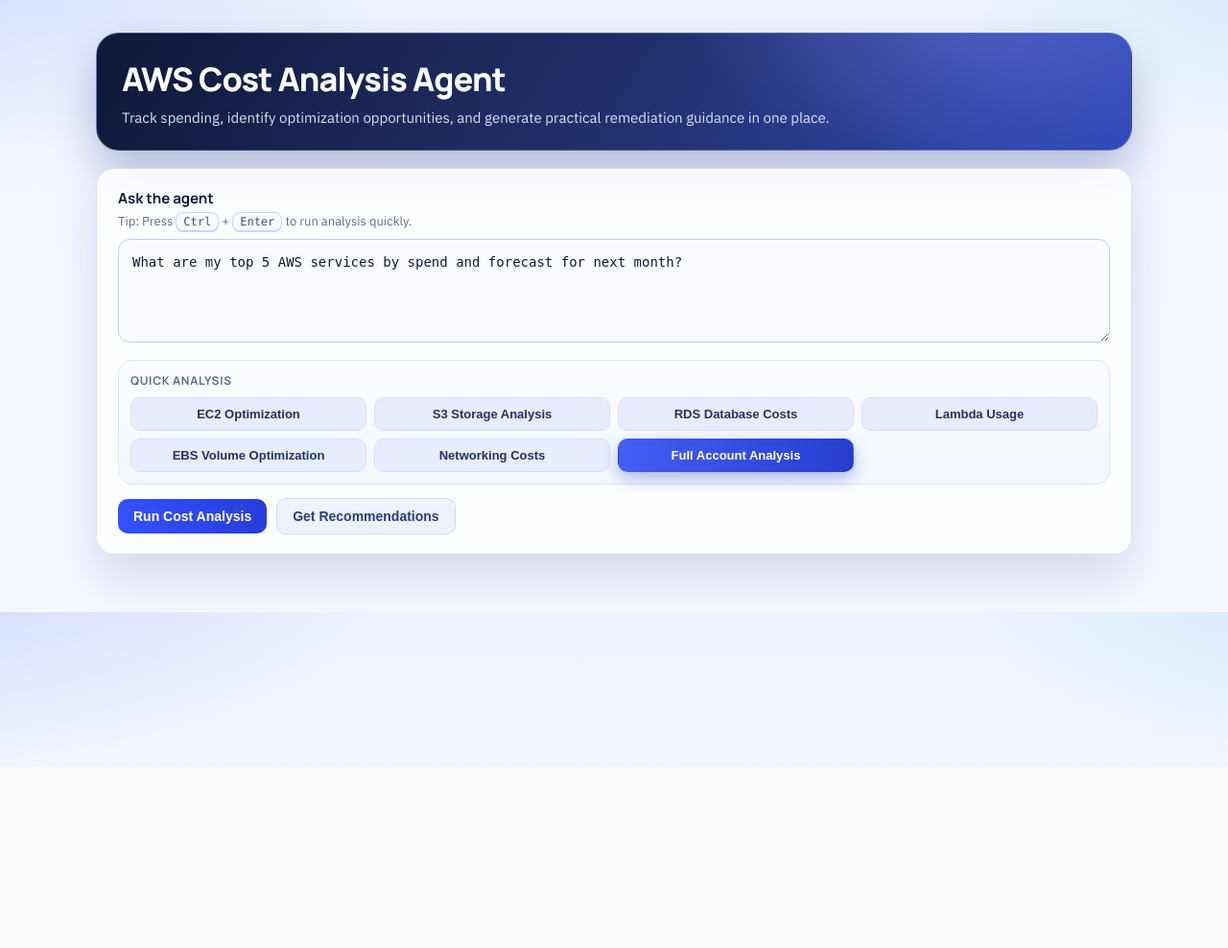
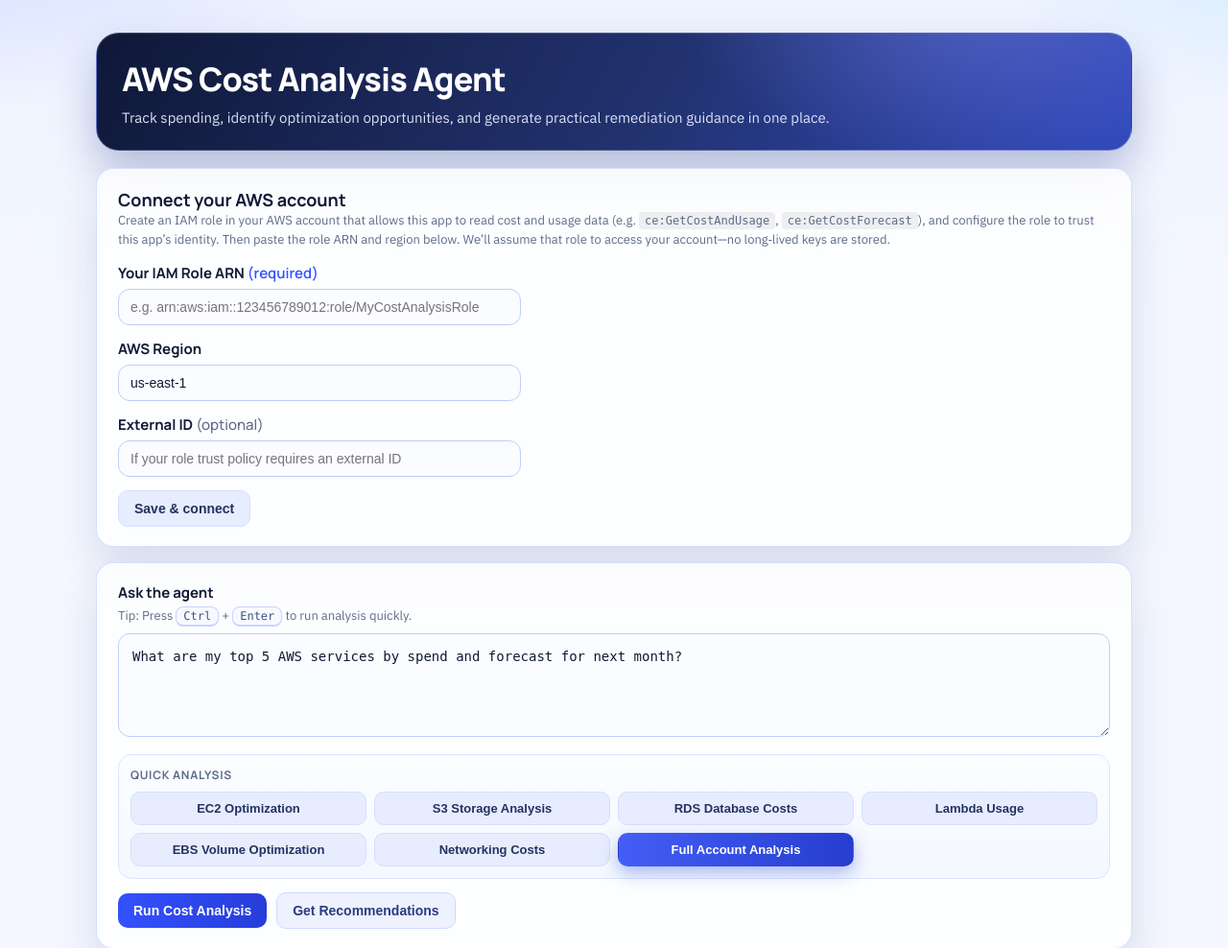
Before and after one commit to adeelnisar002/aws-cost-optimization-advisor, a Flask app: page / in a window 1280 px wide. Shown: the top 988 px of the page at 96% size. Before the commit the page ends 795 px from the top, so only its background shows below. Run offline with Flask 3, Linux system fonts and the light colour scheme; parts of the project's set-up code (start-up, migrations or seed data) failed here and were passed over.

Commit message:
agent-v1:using role

```diff
--- a/app.py
+++ b/app.py
@@ -3,7 +3,7 @@
 from threading import Thread
 from typing import Any, Dict, List
 
-from flask import Flask, jsonify, render_template, request
+from flask import Flask, g, jsonify, render_template, request, session
 
 from config import settings
 from graph.manager_graph import ManagerGraph
@@ -13,8 +13,31 @@
 logger = logging.getLogger(__name__)
 
 app = Flask(__name__)
+app.secret_key = settings.flask_secret_key
 graph = ManagerGraph()
 remediation_graph = RemediationGraph()
+
+
+@app.before_request
+def set_aws_config_from_session():
+    """Set request-scoped AWS region/role from session so MCP client uses them (SaaS: user's role = access their account)."""
+    g.aws_region = session.get("aws_region") or settings.aws_region
+    g.aws_role_arn = session.get("aws_role_arn") or getattr(settings, "aws_role_arn", "") or ""
+    g.aws_profile = session.get("aws_profile") or settings.aws_profile or ""
+    g.aws_external_id = session.get("aws_external_id") or getattr(settings, "aws_external_id", "") or ""
+
+
+def _require_aws_connection():
+    """Return None if user has connected (role ARN or local profile); else return error dict for JSON/HTML response."""
+    role_arn = (getattr(g, "aws_role_arn", None) or "").strip()
+    profile = (getattr(g, "aws_profile", None) or "").strip()
+    if role_arn or profile:
+        return None
+    return {
+        "ok": False,
+        "error": "Connect your AWS account",
+        "summary": "Enter your IAM Role ARN and region above, then click Save AWS settings. We use that role to access your account's cost data. If you use a local profile instead, set AWS_PROFILE in the server environment.",
+    }
 
 DEFAULT_QUERY = "What are my top 5 AWS services by spend and forecast for next month?"
 ANALYSIS_TYPES = {
@@ -105,7 +128,7 @@
     if not isinstance(top_services, list):
         top_services = []
 
-    region = settings.aws_region
+    region = getattr(g, "aws_region", None) or settings.aws_region
     items: List[Dict[str, Any]] = []
 
     for svc in top_services:
@@ -224,6 +247,51 @@
     }
 
 
+@app.get("/api/settings")
+def api_get_settings():
+    """Return current AWS settings (region, role ARN, external ID) from session or config."""
+    return jsonify({
+        "aws_region": session.get("aws_region") or settings.aws_region,
+        "aws_role_arn": session.get("aws_role_arn") or getattr(settings, "aws_role_arn", "") or "",
+        "aws_external_id": session.get("aws_external_id") or getattr(settings, "aws_external_id", "") or "",
+    })
+
+
+@app.post("/api/settings")
+def api_save_settings():
+    """Save AWS region, IAM role ARN, and optional external ID to session (SaaS: user connects their account)."""
+    payload = request.get_json(silent=True) or {}
+    region = (payload.get("aws_region") or "").strip() or None
+    role_arn = (payload.get("aws_role_arn") or "").strip() or None
+    external_id = (payload.get("aws_external_id") or "").strip() or None
+    if region:
+        session["aws_region"] = region
+    else:
+        session.pop("aws_region", None)
+    if role_arn is not None:
+        session["aws_role_arn"] = role_arn if role_arn else ""
+    else:
+        session.pop("aws_role_arn", None)
+    if external_id is not None:
+        session["aws_external_id"] = external_id if external_id else ""
+    else:
+        session.pop("aws_external_id", None)
+    return jsonify({
+        "ok": True,
+        "aws_region": session.get("aws_region") or settings.aws_region,
+        "aws_role_arn": session.get("aws_role_arn") or "",
+        "aws_external_id": session.get("aws_external_id") or "",
+    })
+
+
+def _template_aws_context():
+    return {
+        "aws_region": session.get("aws_region") or settings.aws_region,
+        "aws_role_arn": session.get("aws_role_arn") or getattr(settings, "aws_role_arn", "") or "",
+        "aws_external_id": session.get("aws_external_id") or getattr(settings, "aws_external_id", "") or "",
+    }
+
+
 @app.get("/")
 def index():
     return render_template(
@@ -231,11 +299,23 @@
         query=DEFAULT_QUERY,
         analysis_type="full_account",
         result=None,
+        **_template_aws_context(),
     )
 
 
 @app.post("/analyze")
 def analyze():
+    err = _require_aws_connection()
+    if err:
+        if request.is_json:
+            return jsonify(err), 400
+        return render_template(
+            "index.html",
+            query=request.form.get("query") or DEFAULT_QUERY,
+            analysis_type=request.form.get("analysis_type") or "full_account",
+            result=err,
+            **_template_aws_context(),
+        ), 400
     user_query = (request.form.get("query") or "").strip() or DEFAULT_QUERY
     analysis_type = _normalize_analysis_type(request.form.get("analysis_type"))
 
@@ -258,11 +338,15 @@
         query=user_query,
         analysis_type=analysis_type,
         result=result,
+        **_template_aws_context(),
     )
 
 
 @app.post("/api/analyze")
 def api_analyze():
+    err = _require_aws_connection()
+    if err:
+        return jsonify(err), 400
     payload = request.get_json(silent=True) or {}
     user_query = (payload.get("query") or "").strip() or DEFAULT_QUERY
     analysis_type = _normalize_analysis_type(payload.get("analysis_type"))
@@ -295,6 +379,9 @@
     the provided or default query, and derive remediation items from the
     resulting top services breakdown.
     """
+    err = _require_aws_connection()
+    if err:
+        return jsonify(err), 400
     payload = request.get_json(silent=True) or {}
     items = payload.get("items")
     user_query = (payload.get("query") or "").strip() or DEFAULT_QUERY
--- a/requirements.txt
+++ b/requirements.txt
@@ -7,3 +7,5 @@
 httpx>=0.26.0
 python-dotenv>=1.0.0
 flask>=3.0.0
+boto3>=1.34.0
+gunicorn>=22.0.0
--- a/server/aws_mcp.json
+++ b/server/aws_mcp.json
@@ -8,9 +8,7 @@
         "awslabs.billing-cost-management-mcp-server.exe"
       ],
       "env": {
-          "FASTMCP_LOG_LEVEL": "ERROR",
-          "AWS_PROFILE": "houdiny-staging",
-          "AWS_REGION": "eu-central-1"
+        "FASTMCP_LOG_LEVEL": "ERROR"
       },
       "disabled": false,
       "autoApprove": []
--- a/templates/index.html
+++ b/templates/index.html
@@ -433,6 +433,84 @@
       font-family: ui-monospace, SFMono-Regular, Menlo, monospace;
     }
 
+    .aws-config-panel .panel-title {
+      margin: 0 0 4px;
+      font-family: "Manrope", sans-serif;
+      font-size: 18px;
+      font-weight: 700;
+    }
+
+    .aws-config-fields {
+      display: grid;
+      gap: 14px;
+      max-width: 520px;
+    }
+
+    .field-group label {
+      display: block;
+      margin-bottom: 6px;
+    }
+
+    .field-group .optional {
+      font-weight: 500;
+      color: var(--muted);
+    }
+
+    .field-group .required {
+      font-weight: 600;
+      color: var(--primary);
+    }
+
+    .aws-connect-hint {
+      margin-bottom: 14px;
+      line-height: 1.55;
+    }
+
+    .aws-connect-hint code {
+      font-size: 12px;
+      background: rgba(0,0,0,0.06);
+      padding: 2px 6px;
+      border-radius: 4px;
+    }
+
+    .input-text {
+      width: 100%;
+      max-width: 420px;
+      border: 1px solid #bfccff;
+      border-radius: var(--radius-md);
+      padding: 10px 12px;
+      font-size: 14px;
+      background: #fbfcff;
+      color: var(--text);
+    }
+
+    .input-text:focus {
+      outline: none;
+      border-color: #7f9cff;
+      box-shadow: 0 0 0 3px rgba(72, 108, 255, 0.15);
+    }
+
+    .field-group-actions {
+      display: flex;
+      align-items: center;
+      gap: 12px;
+      flex-wrap: wrap;
+    }
+
+    .save-settings-btn {
+      background: #e7edff;
+      color: #243260;
+      border: 1px solid #d4deff;
+    }
+
+    .save-status {
+      font-size: 13px;
+      color: var(--muted);
+    }
+
+    .save-status.success { color: var(--ok); font-weight: 600; }
+    .save-status.error { color: var(--danger); }
+
     @media (max-width: 940px) {
       .metrics { grid-template-columns: repeat(2, minmax(0, 1fr)); }
       .rec-summary-grid { grid-template-columns: 1fr; }
@@ -459,6 +537,29 @@
     <div class="hero">
       <h1>AWS Cost Analysis Agent</h1>
       <p>Track spending, identify optimization opportunities, and generate practical remediation guidance in one place.</p>
+    </div>
+
+    <div class="panel aws-config-panel">
+      <h3 class="panel-title">Connect your AWS account</h3>
+      <p class="hint aws-connect-hint">Create an IAM role in your AWS account that allows this app to read cost and usage data (e.g. <code>ce:GetCostAndUsage</code>, <code>ce:GetCostForecast</code>), and configure the role to trust this app’s identity. Then paste the role ARN and region below. We’ll assume that role to access your account—no long‑lived keys are stored.</p>
+      <div class="aws-config-fields">
+        <div class="field-group">
+          <label for="aws-role-arn">Your IAM Role ARN <span class="required">(required)</span></label>
+          <input type="text" id="aws-role-arn" name="aws_role_arn" value="{{ aws_role_arn or '' }}" placeholder="e.g. arn:aws:iam::123456789012:role/MyCostAnalysisRole" class="input-text" />
+        </div>
+        <div class="field-group">
+          <label for="aws-region">AWS Region</label>
+          <input type="text" id="aws-region" name="aws_region" value="{{ aws_region or 'us-east-1' }}" placeholder="e.g. us-east-1, eu-central-1" class="input-text" />
+        </div>
+        <div class="field-group">
+          <label for="aws-external-id">External ID <span class="optional">(optional)</span></label>
+          <input type="text" id="aws-external-id" name="aws_external_id" value="{{ aws_external_id or '' }}" placeholder="If your role trust policy requires an external ID" class="input-text" />
+        </div>
+        <div class="field-group field-group-actions">
+          <button type="button" id="save-aws-settings-btn" class="save-settings-btn">Save & connect</button>
+          <span class="save-status" id="save-aws-status" aria-live="polite"></span>
+        </div>
+      </div>
     </div>
 
     <div class="panel">
@@ -606,6 +707,46 @@
       var analysisTypeInput = document.getElementById("analysis-type-input");
       var queryInput = document.getElementById("query");
       var quickButtons = Array.prototype.slice.call(document.querySelectorAll(".quick-btn"));
+
+      var saveAwsBtn = document.getElementById("save-aws-settings-btn");
+      var saveAwsStatus = document.getElementById("save-aws-status");
+      var awsRegionInput = document.getElementById("aws-region");
+      var awsRoleArnInput = document.getElementById("aws-role-arn");
+      var awsExternalIdInput = document.getElementById("aws-external-id");
+
+      if (saveAwsBtn && saveAwsStatus && awsRegionInput) {
+        saveAwsBtn.addEventListener("click", async function () {
+          saveAwsBtn.disabled = true;
+          saveAwsStatus.textContent = "";
+          saveAwsStatus.className = "save-status";
+          try {
+            var payload = {
+              aws_region: (awsRegionInput && awsRegionInput.value) ? awsRegionInput.value.trim() : "",
+              aws_role_arn: (awsRoleArnInput && awsRoleArnInput.value) ? awsRoleArnInput.value.trim() : "",
+              aws_external_id: (awsExternalIdInput && awsExternalIdInput.value) ? awsExternalIdInput.value.trim() : ""
+            };
+            var resp = await fetch("/api/settings", {
+              method: "POST",
+              headers: { "Content-Type": "application/json" },
+              body: JSON.stringify(payload)
+            });
+            var data = await resp.json();
+            if (data.ok) {
+              saveAwsStatus.textContent = "Connected. You can run cost analysis now.";
+              saveAwsStatus.className = "save-status success";
+            } else {
+              saveAwsStatus.textContent = "Failed to save.";
+              saveAwsStatus.className = "save-status error";
+            }
+          } catch (e) {
+            saveAwsStatus.textContent = "Failed to save: " + e.message;
+            saveAwsStatus.className = "save-status error";
+          } finally {
+            saveAwsBtn.disabled = false;
+          }
+        });
+      }
+
       if (!form || !submitBtn || !loadingText || !recommendBtn) {
         return;
       }
```
Also changed, not shown: config.py (+7 -2 lines), server/client.py (+166 -30 lines), utils/cost_processor.py (+10 -0 lines), README.md, 1 other file. Lines whose indentation alone changed are shown as unchanged.
